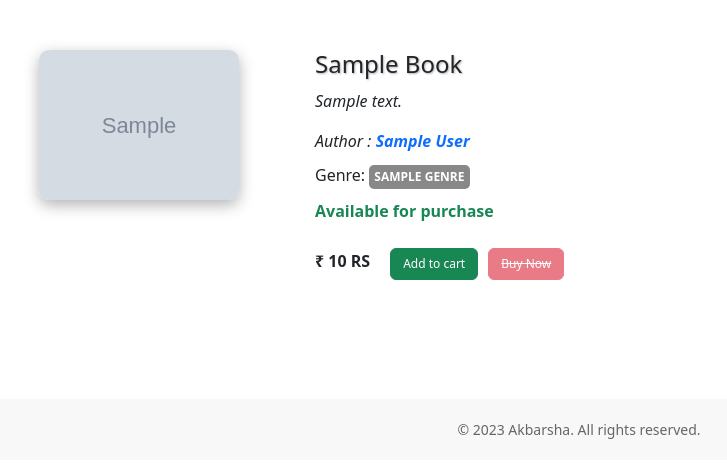
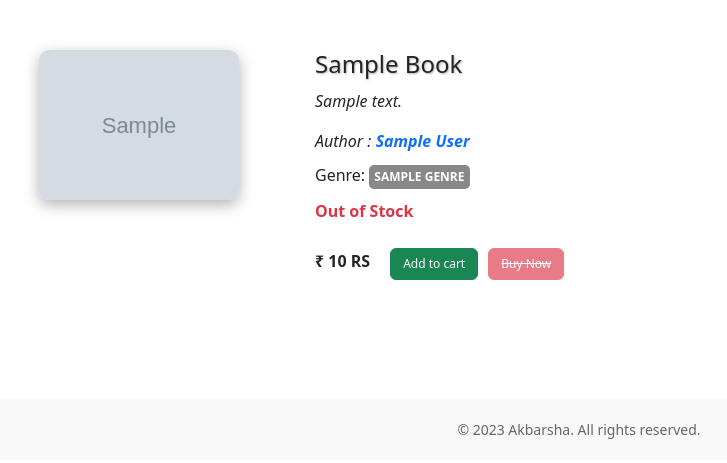
Before and after one commit to akbarshapr/Online-Book-Store, a Django app: template book_store/templates/book/bookdetail.html in a window 1280 px wide. Shown: the part 102-565 px from the top of the page, without its empty margins (61-788 px from the left). Run offline with Django 4.2, Linux system fonts and the light colour scheme; the template is opened without the code that fills it: most values are stand-ins (such as "Sample title", 1, 10 or a date in 2020); grey boxes marked "Sample" are stand-in pictures.

Commit message:
Initial Commit

```diff
--- a/book_store/templates/book/bookdetail.html
+++ b/book_store/templates/book/bookdetail.html
@@ -130,7 +130,11 @@
                         {% endfor %}
                     </li>
                     <li>
+                        {% if books.book_available is True %}
                         <p class="text-success"><strong>Available for purchase</strong></p>
+                        {% else %}
+                        <p class="text-danger"><strong>Out of Stock</strong></p>
+                        {% endif %}
                         <div style="display: flex; align-items: center;">
                             <p style="font-size: 16px; font-weight: bold; margin-right: 10px; padding-top: 10px;"> &#8377 {{ books.price }} RS</p>
                             <a id="add-to-cart-btn" class="btn btn-success" href="{% url 'add_to_cart' book_id=books.id %}" style="font-size: 12px; margin-left: 10px;" onclick="alert('Item added to cart')">Add to cart</a>
```
Also changed, not shown: book_store/media/profiles/Alaska_young_fpO8IUN.jfif (added), book_store/media/profiles/justin_on_Instagram___s8_rick__ac__killingbois_cc__me_sp__me_.jfif (added).
